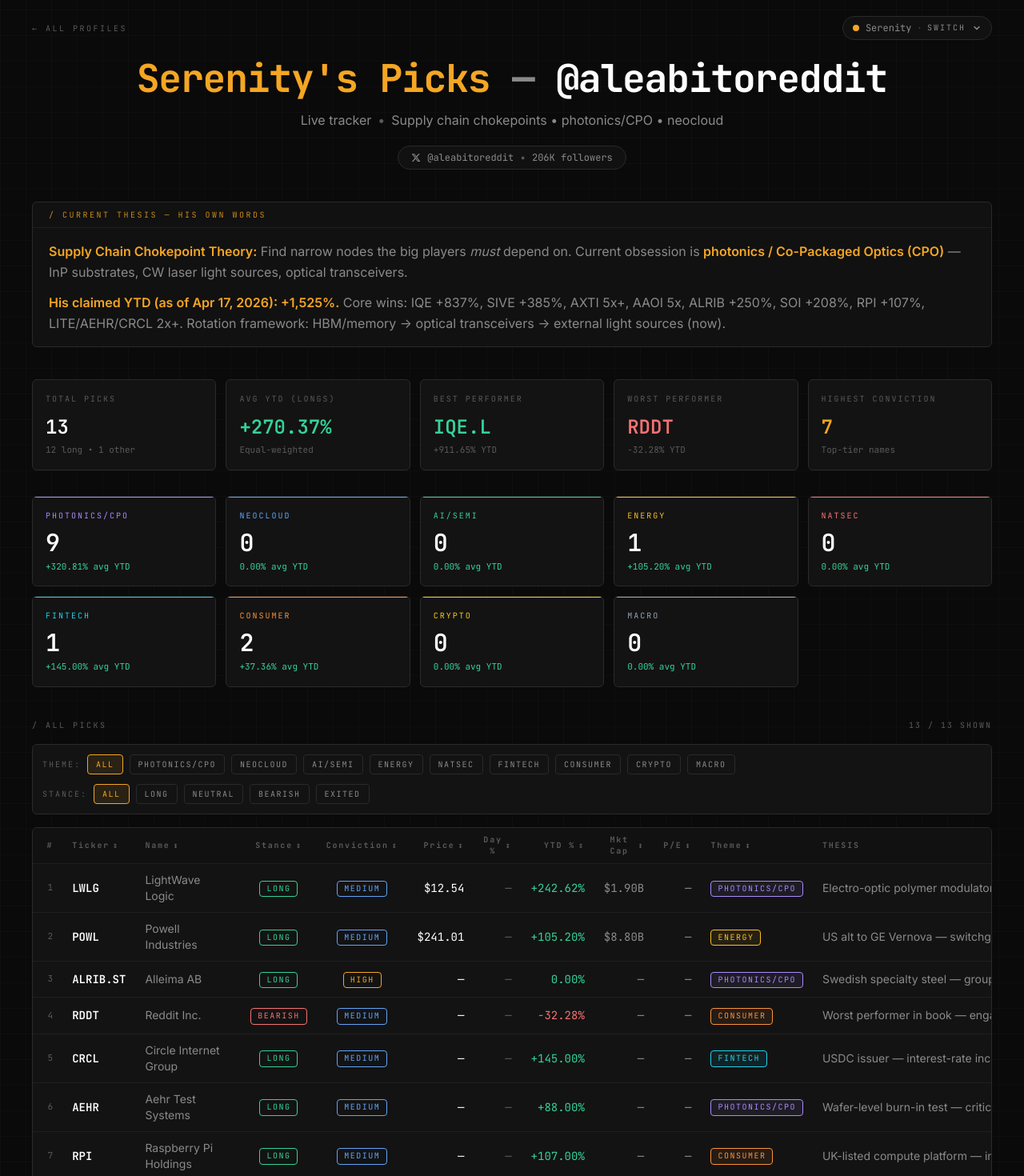
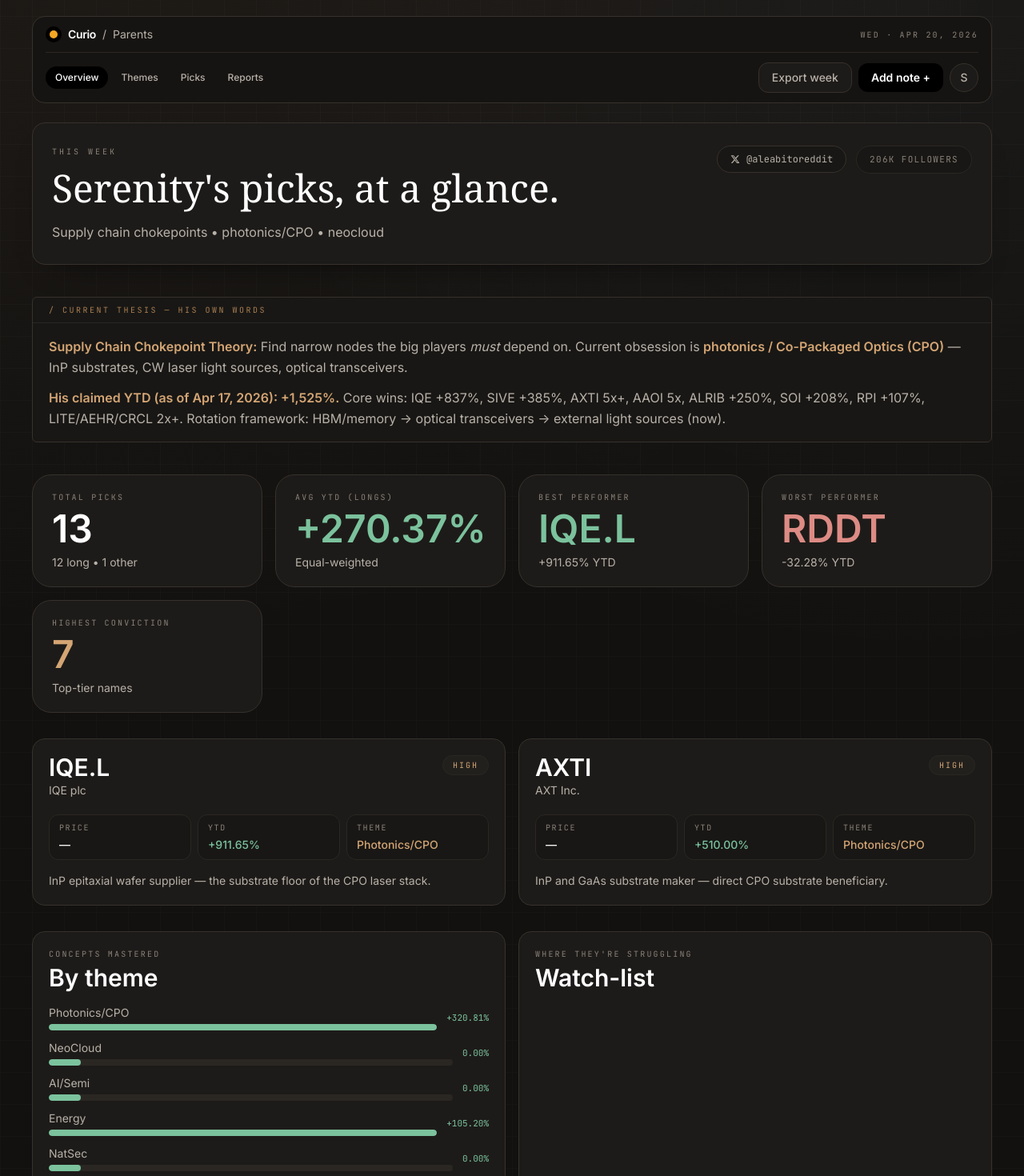
Before and after one commit to AuthByte/dash, a Next.js app: page /serenity in a window 1280 px wide. Shown: the part 20-1490 px from the top of the page at 80% size. Built offline with nearby package versions, Linux system fonts and the light colour scheme.

Commit message:
Redesign dashboard to editorial dark layout
Co-authored-by: AuthByte <AuthByte@users.noreply.github.com>

```diff
--- a/app/[person]/page.tsx
+++ b/app/[person]/page.tsx
@@ -12,10 +12,11 @@ import {
 import { Hero } from "../components/Hero";
 import { ThesisBlock } from "../components/ThesisBlock";
 import { StatStrip } from "../components/StatStrip";
-import { ThemeGrid } from "../components/ThemeGrid";
 import { PicksSection } from "../components/PicksSection";
 import { Footer } from "../components/Footer";
 import { ProfileSwitcher } from "../components/ProfileSwitcher";
+import { HighlightsPanel } from "../components/HighlightsPanel";
+import { InsightsPanel } from "../components/InsightsPanel";
 
 export const dynamic = "force-static";
 
@@ -53,7 +54,13 @@ export default async function PersonDashboardPage({
           <StatStrip stats={headline} />
         </div>
         <div className="mt-8">
-          <ThemeGrid stats={themeStats} />
+          <HighlightsPanel
+            picks={picks}
+            themeMap={new Map(themes.map((theme) => [theme.slug, theme] as const))}
+          />
+        </div>
+        <div id="insights" className="mt-8">
+          <InsightsPanel themeStats={themeStats} picks={picks} />
         </div>
         <div className="mt-10">
           <Suspense fallback={null}>
--- a/app/components/Footer.tsx
+++ b/app/components/Footer.tsx
@@ -3,8 +3,8 @@ import type { SiteMeta } from "@/lib/schema";
 
 export function Footer({ meta }: { meta: SiteMeta }) {
   return (
-    <footer className="mt-16 border-t border-[var(--color-border)] pt-6">
-      <div className="flex flex-col items-center justify-between gap-3 font-mono text-[10px] uppercase tracking-[0.2em] text-[var(--color-text-muted)] sm:flex-row">
+    <footer className="mt-16 rounded-2xl border border-[var(--color-border-strong)] bg-[var(--color-bg-card)] px-5 py-4">
+      <div className="flex flex-col items-start justify-between gap-3 font-mono text-[10px] uppercase tracking-[0.2em] text-[var(--color-text-muted)] sm:flex-row sm:items-center">
         <p>
           Last updated:{" "}
           <span className="text-[var(--color-text-dim)]">
@@ -23,7 +23,7 @@ export function Footer({ meta }: { meta: SiteMeta }) {
           </a>{" "}
           watchers
         </p>
-        <p>Not investment advice. Data may be stale.</p>
+        <p className="text-[var(--color-text-muted)]">Not investment advice.</p>
       </div>
     </footer>
   );
--- a/app/components/Hero.tsx
+++ b/app/components/Hero.tsx
@@ -3,30 +3,32 @@ import type { Person, SiteMeta } from "@/lib/schema";
 
 export function Hero({ meta, person }: { meta: SiteMeta; person: Person }) {
   return (
-    <header className="text-center">
-      <h1 className="font-mono text-3xl font-bold tracking-tight sm:text-5xl">
-        <span style={{ color: person.accent }}>{person.name}&apos;s Picks</span>
-        <span className="text-[var(--color-text-dim)]"> — </span>
-        <span className="text-white">@{meta.handle}</span>
+    <header className="grid gap-6 rounded-2xl border border-[var(--color-border-strong)] bg-[var(--color-bg-card)] px-6 py-7 shadow-[0_20px_40px_-28px_rgba(0,0,0,0.8)] lg:grid-cols-[1fr_auto] lg:items-start">
+      <div>
+        <p className="font-mono text-[10px] uppercase tracking-[0.3em] text-[var(--color-text-muted)]">
+          This week
+        </p>
+        <h1 className="mt-3 font-serif text-4xl leading-[1.1] text-white sm:text-5xl">
+          {person.name}&apos;s picks, at a glance.
         </h1>
-      <p className="mt-4 text-sm text-[var(--color-text-dim)] sm:text-base">
-        Live tracker
-        <span className="mx-2 text-[var(--color-text-muted)]">•</span>
+        <p className="mt-4 max-w-2xl text-sm text-[var(--color-text-dim)] sm:text-base">
           {person.tagline}
         </p>
+      </div>
+      <div className="flex flex-wrap items-center justify-start gap-3 lg:justify-end">
         <a
           href={`https://x.com/${meta.handle}`}
           target="_blank"
           rel="noreferrer"
-        className="mt-5 inline-flex items-center gap-2 rounded-full border border-[var(--color-border-strong)] bg-[var(--color-bg-elev)] px-4 py-1.5 text-xs text-[var(--color-text-dim)] transition hover:border-[var(--color-gold)] hover:text-[var(--color-gold)]"
+          className="inline-flex items-center gap-2 rounded-full border border-[var(--color-border-strong)] bg-[var(--color-bg-elev)] px-4 py-2 text-xs text-[var(--color-text-dim)] transition hover:border-[var(--color-gold)] hover:text-[var(--color-gold)]"
         >
           <XIcon className="h-3 w-3" />
           <span className="font-mono">@{meta.handle}</span>
-        <span className="text-[var(--color-text-muted)]">•</span>
-        <span className="font-mono">
+        </a>
+        <span className="inline-flex items-center rounded-full border border-[var(--color-border)] bg-[var(--color-bg-elev)] px-4 py-2 font-mono text-[11px] uppercase tracking-[0.12em] text-[var(--color-text-muted)]">
           {formatFollowers(meta.follower_count)} followers
         </span>
-      </a>
+      </div>
     </header>
   );
 }
--- /dev/null
+++ b/app/components/HighlightsPanel.tsx
@@ -0,0 +1,88 @@
+"use client";
+
+import { formatPct, formatPrice } from "@/lib/format";
+import type { EnrichedPick } from "@/lib/data";
+import type { Theme } from "@/lib/schema";
+
+export function HighlightsPanel({
+  picks,
+  themeMap,
+}: {
+  picks: EnrichedPick[];
+  themeMap: Map<string, Theme>;
+}) {
+  const featured = picks
+    .filter((pick) => pick.stance !== "exited")
+    .sort((a, b) => b.ytd_pct - a.ytd_pct)
+    .slice(0, 2);
+
+  if (featured.length === 0) return null;
+
+  return (
+    <section className="grid gap-4 lg:grid-cols-2">
+      {featured.map((pick) => (
+        <article
+          key={pick.ticker}
+          className="rounded-2xl border border-[var(--color-border-strong)] bg-[var(--color-bg-card)] p-5"
+        >
+          <div className="flex items-start justify-between">
+            <div>
+              <p className="text-3xl font-semibold leading-none text-white">{pick.ticker}</p>
+              <p className="mt-1 text-sm text-[var(--color-text-dim)]">{pick.name}</p>
+            </div>
+            <span className="rounded-full border border-[var(--color-border)] bg-[var(--color-bg-soft)] px-3 py-1 font-mono text-[10px] uppercase tracking-[0.2em] text-[var(--color-gold)]">
+              {pick.conviction}
+            </span>
+          </div>
+
+          <div className="mt-5 grid grid-cols-3 gap-2">
+            <Metric label="Price" value={formatPrice(pick.price, pick.currency)} />
+            <Metric
+              label="YTD"
+              value={formatPct(pick.ytd_pct, { sign: true })}
+              tone={pick.ytd_pct >= 0 ? "up" : "down"}
+            />
+            <Metric
+              label="Theme"
+              value={themeMap.get(pick.theme)?.label ?? pick.theme}
+              tone="gold"
+            />
+          </div>
+
+          <p className="mt-4 text-sm text-[var(--color-text-dim)]">{pick.thesis_short}</p>
+        </article>
+      ))}
+    </section>
+  );
+}
+
+function Metric({
+  label,
+  value,
+  tone,
+}: {
+  label: string;
+  value: string;
+  tone?: "up" | "down" | "gold";
+}) {
+  return (
+    <div className="rounded-xl border border-[var(--color-border)] bg-[var(--color-bg-elev)] px-3 py-2">
+      <p className="font-mono text-[10px] uppercase tracking-[0.16em] text-[var(--color-text-muted)]">
+        {label}
+      </p>
+      <p
+        className={`mt-1 text-sm font-medium ${
+          tone === "up"
+            ? "text-[var(--color-up)]"
+            : tone === "down"
+              ? "text-[var(--color-down)]"
+              : tone === "gold"
+                ? "text-[var(--color-gold)]"
+                : "text-white"
+        }`}
+      >
+        {value}
+      </p>
+    </div>
+  );
+}
--- /dev/null
+++ b/app/components/InsightsPanel.tsx
@@ -0,0 +1,84 @@
+"use client";
+
+import { formatPct } from "@/lib/format";
+import type { EnrichedPick, ThemeStats } from "@/lib/data";
+
+export function InsightsPanel({
+  themeStats,
+  picks,
+}: {
+  themeStats: ThemeStats[];
+  picks: EnrichedPick[];
+}) {
+  const focusList = picks
+    .filter((pick) => pick.metrics?.day_change_pct != null)
+    .sort((a, b) => (a.metrics?.day_change_pct ?? 0) - (b.metrics?.day_change_pct ?? 0))
+    .slice(0, 4);
+
+  return (
+    <section className="grid gap-4 lg:grid-cols-2">
+      <article className="rounded-2xl border border-[var(--color-border-strong)] bg-[var(--color-bg-card)] p-5">
+        <header className="mb-4">
+          <p className="font-mono text-[10px] uppercase tracking-[0.22em] text-[var(--color-text-muted)]">
+            Concepts Mastered
+          </p>
+          <h3 className="mt-1 text-3xl font-semibold text-white">By theme</h3>
+        </header>
+        <div className="space-y-3">
+          {themeStats.slice(0, 5).map((item) => {
+            const width = Math.min(100, Math.max(8, Math.abs(item.avg_ytd_pct)));
+            const positive = item.avg_ytd_pct >= 0;
+            return (
+              <div key={item.theme.slug} className="grid grid-cols-[1fr_auto] items-center gap-3">
+                <div>
+                  <p className="text-sm text-[var(--color-text-dim)]">{item.theme.label}</p>
+                  <div className="mt-1 h-2 overflow-hidden rounded-full bg-[var(--color-border)]">
+                    <div
+                      className={`h-full rounded-full ${
+                        positive ? "bg-[var(--color-up)]" : "bg-[var(--color-down)]"
+                      }`}
+                      style={{ width: `${width}%` }}
+                    />
+                  </div>
+                </div>
+                <p
+                  className={`font-mono text-[11px] ${
+                    positive ? "text-[var(--color-up)]" : "text-[var(--color-down)]"
+                  }`}
+                >
+                  {formatPct(item.avg_ytd_pct, { sign: true })}
+                </p>
+              </div>
+            );
+          })}
+        </div>
+      </article>
+
+      <article className="rounded-2xl border border-[var(--color-border-strong)] bg-[var(--color-bg-card)] p-5">
+        <header className="mb-4">
+          <p className="font-mono text-[10px] uppercase tracking-[0.22em] text-[var(--color-text-muted)]">
+            Where They&apos;re Struggling
+          </p>
+          <h3 className="mt-1 text-3xl font-semibold text-white">Watch-list</h3>
+        </header>
+        <div className="space-y-3">
+          {focusList.map((pick) => (
+            <div
+              key={pick.ticker}
+              className="rounded-xl border border-[var(--color-border)] bg-[var(--color-bg-soft)] px-4 py-3"
+            >
+              <div className="flex items-center justify-between">
+                <p className="text-lg font-semibold text-white">{pick.ticker}</p>
+                <p className="font-mono text-[11px] text-[var(--color-down)]">
+                  {formatPct(pick.metrics?.day_change_pct ?? 0, { sign: true })}
+                </p>
+              </div>
+              <p className="mt-1 text-sm text-[var(--color-text-dim)]">{pick.name}</p>
+              <p className="mt-2 text-sm text-[var(--color-text-muted)]">{pick.thesis_short}</p>
+            </div>
+          ))}
+        </div>
+      </article>
+    </section>
+  );
+}
--- a/app/components/ProfileSwitcher.tsx
+++ b/app/components/ProfileSwitcher.tsx
@@ -2,6 +2,7 @@
 
 import Link from "next/link";
 import { useEffect, useState } from "react";
+import { usePathname } from "next/navigation";
 import type { Person } from "@/lib/schema";
 
 const STORAGE_KEY = "dash:last_person";
@@ -14,6 +15,7 @@ export function ProfileSwitcher({
   people: Person[];
 }) {
   const [open, setOpen] = useState(false);
+  const pathname = usePathname();
 
   useEffect(() => {
     try {
@@ -23,41 +25,80 @@ export function ProfileSwitcher({
     }
   }, [current.slug]);
 
+  const navItems = [
+    { label: "Overview", href: `/${current.slug}` },
+    { label: "Themes", href: `/${current.slug}#insights` },
+    { label: "Picks", href: `/${current.slug}#picks` },
+    { label: "Reports", href: `/${current.slug}#reports` },
+  ];
+
   return (
-    <div className="flex items-center justify-between">
-      <Link
-        href="/"
-        className="font-mono text-[10px] uppercase tracking-[0.25em] text-[var(--color-text-muted)] transition hover:text-[var(--color-gold)]"
-      >
-        ← All profiles
+    <div className="rounded-2xl border border-[var(--color-border-strong)] bg-[var(--color-bg-panel)] px-4 py-3">
+      <div className="flex flex-wrap items-center gap-3">
+        <Link href="/" className="group inline-flex items-center gap-2">
+          <span className="relative inline-flex h-5 w-5 items-center justify-center rounded-full bg-black">
+            <span
+              className="inline-block h-2.5 w-2.5 rounded-full"
+              style={{ backgroundColor: current.accent }}
+            />
+          </span>
+          <span className="text-sm font-semibold tracking-tight text-white">
+            Curio
+          </span>
+          <span className="text-sm text-[var(--color-text-dim)]">/</span>
+          <span className="text-sm text-[var(--color-text-dim)]">Parents</span>
         </Link>
 
+        <p className="ml-auto hidden font-mono text-[10px] uppercase tracking-[0.22em] text-[var(--color-text-muted)] sm:block">
+          Wed · Apr 20, 2026
+        </p>
+      </div>
+
+      <div className="mt-3 flex flex-wrap items-center gap-2 border-t border-[var(--color-border)] pt-3">
+        <nav className="flex flex-wrap items-center gap-1">
+          {navItems.map((item) => {
+            const isActive =
+              item.href === `/${current.slug}` && pathname === `/${current.slug}`;
+            return (
+              <Link
+                key={item.label}
+                href={item.href}
+                scroll={false}
+                className={`rounded-full px-3 py-1.5 text-xs font-medium transition ${
+                  isActive
+                    ? "bg-black text-white"
+                    : "text-[var(--color-text-dim)] hover:text-white"
+                }`}
+              >
+                {item.label}
+              </Link>
+            );
+          })}
+        </nav>
+
+        <div className="ml-auto flex items-center gap-2">
+          <button
+            type="button"
+            className="hidden rounded-xl border border-[var(--color-border-strong)] bg-[var(--color-bg-card)] px-4 py-2 text-sm font-medium text-[var(--color-text-dim)] transition hover:text-white md:inline-flex"
+          >
+            Export week
+          </button>
+          <button
+            type="button"
+            className="hidden rounded-xl bg-black px-4 py-2 text-sm font-semibold text-white transition hover:bg-[#111] md:inline-flex"
+          >
+            Add note +
+          </button>
           <div className="relative">
             <button
               type="button"
               onClick={() => setOpen((v) => !v)}
-          className="group flex items-center gap-2 rounded-full border border-[var(--color-border-strong)] bg-[var(--color-bg-elev)] px-3 py-1.5 text-xs text-[var(--color-text-dim)] transition hover:border-[var(--color-gold)] hover:text-[var(--color-gold)]"
+              className="flex h-9 w-9 items-center justify-center rounded-full border border-[var(--color-border-strong)] bg-[var(--color-bg-card)] text-sm font-medium text-[var(--color-text-dim)] transition hover:text-white"
               aria-haspopup="menu"
               aria-expanded={open}
+              aria-label="Switch profile"
             >
-          <span
-            className="inline-block h-2 w-2 rounded-full"
-            style={{ backgroundColor: current.accent }}
-          />
-          <span className="font-mono">{current.name}</span>
-          <span className="text-[var(--color-text-muted)]">·</span>
-          <span className="font-mono text-[10px] uppercase tracking-[0.2em]">
-            switch
-          </span>
-          <svg
-            className={`h-3 w-3 transition ${open ? "rotate-180" : ""}`}
-            viewBox="0 0 12 12"
-            fill="none"
-            stroke="currentColor"
-            strokeWidth="1.5"
-          >
-            <path d="M3 4.5l3 3 3-3" strokeLinecap="round" strokeLinejoin="round" />
-          </svg>
+              {current.name.slice(0, 1)}
             </button>
 
             {open && (
@@ -69,7 +110,7 @@ export function ProfileSwitcher({
                 />
                 <div
                   role="menu"
-              className="absolute right-0 z-20 mt-2 w-64 overflow-hidden rounded-md border border-[var(--color-border-strong)] bg-[var(--color-bg-card)] shadow-xl"
+                  className="absolute right-0 z-20 mt-2 w-64 overflow-hidden rounded-xl border border-[var(--color-border-strong)] bg-[var(--color-bg-panel)] shadow-xl"
                 >
                   <div className="border-b border-[var(--color-border)] px-3 py-2">
                     <p className="font-mono text-[10px] uppercase tracking-[0.25em] text-[var(--color-text-muted)]">
@@ -84,8 +125,8 @@ export function ProfileSwitcher({
                           <Link
                             href={`/${p.slug}`}
                             onClick={() => setOpen(false)}
-                        className={`flex items-center gap-3 px-3 py-2.5 text-sm transition hover:bg-[var(--color-bg-elev)] ${
-                          isActive ? "bg-[var(--color-bg-elev)]" : ""
+                            className={`flex items-center gap-3 px-3 py-2.5 text-sm transition hover:bg-[var(--color-bg-card)] ${
+                              isActive ? "bg-[var(--color-bg-card)]" : ""
                             }`}
                           >
                             <span
@@ -124,5 +165,7 @@ export function ProfileSwitcher({
             )}
           </div>
         </div>
+      </div>
+    </div>
   );
 }
--- a/app/components/StatStrip.tsx
+++ b/app/components/StatStrip.tsx
@@ -45,22 +45,22 @@ export function StatStrip({ stats }: { stats: HeadlineStats }) {
   ];
 
   return (
-    <section className="grid grid-cols-2 gap-3 sm:grid-cols-3 lg:grid-cols-5">
+    <section className="grid grid-cols-1 gap-4 sm:grid-cols-2 lg:grid-cols-4">
       {items.map((item) => (
         <article
           key={item.label}
-          className="group relative overflow-hidden rounded-md border border-[var(--color-border-strong)] bg-[var(--color-bg-card)] p-4 transition hover:border-[var(--color-gold)]/40"
+          className="group relative overflow-hidden rounded-3xl border border-[var(--color-border-strong)] bg-[var(--color-bg-card)] px-6 py-5 transition hover:border-[var(--color-gold)]/40"
         >
-          <p className="font-mono text-[10px] uppercase tracking-[0.2em] text-[var(--color-text-muted)]">
+          <p className="font-mono text-[10px] uppercase tracking-[0.22em] text-[var(--color-text-muted)]">
             {item.label}
           </p>
           <p
-            className={`mt-3 font-mono text-2xl font-semibold ${toneClass(item.tone)}`}
+            className={`mt-2 font-sans text-5xl leading-none font-semibold ${toneClass(item.tone)}`}
           >
             {item.value}
           </p>
           {item.sub && (
-            <p className="mt-1 font-mono text-[11px] text-[var(--color-text-muted)]">
+            <p className="mt-2 text-sm text-[var(--color-text-dim)]">
               {item.sub}
             </p>
           )}
--- a/app/components/ThemeGrid.tsx
+++ b/app/components/ThemeGrid.tsx
@@ -10,42 +10,51 @@ export function ThemeGrid({ stats }: { stats: ThemeStats[] }) {
   const activeTheme = params.get("theme");
 
   return (
-    <section className="grid grid-cols-2 gap-3 sm:grid-cols-3 lg:grid-cols-4 xl:grid-cols-5">
+    <section className="grid gap-3 sm:grid-cols-2 lg:grid-cols-1">
       {stats.map((s) => {
         const isActive = activeTheme === s.theme.slug;
         const tone = s.avg_ytd_pct >= 0 ? "up" : "down";
         const next = new URLSearchParams(params.toString());
         if (isActive) next.delete("theme");
         else next.set("theme", s.theme.slug);
-        const href = `/?${next.toString()}#picks`;
+        const qs = next.toString();
+        const href = qs ? `?${qs}#picks` : "#picks";
         return (
           <Link
             key={s.theme.slug}
             href={href}
             scroll={false}
-            className={`group relative overflow-hidden rounded-md border bg-[var(--color-bg-card)] p-4 transition hover:translate-y-[-1px] ${
+            className={`group relative overflow-hidden rounded-2xl border bg-[var(--color-bg-card)] p-4 transition hover:translate-y-[-1px] ${
               isActive
                 ? "border-[var(--color-gold)]"
-                : "border-[var(--color-border-strong)] hover:border-[var(--color-text-dim)]"
+                : "border-[var(--color-border-strong)] hover:border-[var(--color-text-dim)]/70"
             }`}
           >
             <span
               className="absolute inset-x-0 top-0 h-px"
               style={{ background: s.theme.accent }}
             />
-            <div className="flex items-baseline justify-between">
+            <div className="flex items-baseline justify-between gap-3">
               <p
                 className="font-mono text-[10px] uppercase tracking-[0.2em]"
                 style={{ color: s.theme.accent }}
               >
                 {s.theme.label}
               </p>
+              <span className="font-mono text-[10px] uppercase tracking-[0.15em] text-[var(--color-text-muted)]">
+                {s.count} picks
+              </span>
             </div>
-            <p className="mt-2 font-mono text-3xl font-semibold text-white">
-              {s.count}
-            </p>
+            <div className="mt-3 h-1.5 overflow-hidden rounded-full bg-[var(--color-border)]">
+              <div
+                className={`h-full rounded-full ${
+                  tone === "up" ? "bg-[var(--color-up)]" : "bg-[var(--color-down)]"
+                }`}
+                style={{ width: `${Math.min(100, Math.max(10, Math.abs(s.avg_ytd_pct)))}%` }}
+              />
+            </div>
             <p
-              className={`mt-1 font-mono text-[11px] ${
+              className={`mt-2 font-mono text-[11px] ${
                 tone === "up"
                   ? "text-[var(--color-up)]"
                   : "text-[var(--color-down)]"
--- a/app/globals.css
+++ b/app/globals.css
@@ -1,18 +1,20 @@
 @import "tailwindcss";
 
 @theme {
-  --color-bg: #0a0a0a;
-  --color-bg-elev: #111111;
-  --color-bg-card: #131313;
-  --color-border: #1f1f1f;
-  --color-border-strong: #2a2a2a;
-  --color-text: #e5e5e5;
-  --color-text-dim: #8a8a8a;
-  --color-text-muted: #5a5a5a;
-  --color-gold: #f5a623;
-  --color-gold-dim: #c98a1c;
-  --color-up: #34d399;
-  --color-down: #f87171;
+  --color-bg: #121110;
+  --color-bg-elev: #181715;
+  --color-bg-card: #1d1b19;
+  --color-bg-soft: #22201d;
+  --color-bg-panel: #161412;
+  --color-border: #2a2723;
+  --color-border-strong: #36312c;
+  --color-text: #f2efe9;
+  --color-text-dim: #b8b1a8;
+  --color-text-muted: #8a8278;
+  --color-gold: #d4a574;
+  --color-gold-dim: #ab7f52;
+  --color-up: #7bc29d;
+  --color-down: #dd8b84;
   --color-long: #34d399;
   --color-bearish: #f87171;
   --color-neutral: #94a3b8;
@@ -22,12 +24,17 @@
   --color-conv-low: #5a5a5a;
 
   --font-sans: "Inter", ui-sans-serif, system-ui, -apple-system, sans-serif;
+  --font-display: "Iowan Old Style", "Palatino Linotype", Palatino, "Book Antiqua",
+    "URW Palladio L", serif;
   --font-mono: "JetBrains Mono", ui-monospace, "SF Mono", Menlo, monospace;
 }
 
 html,
 body {
-  background-color: var(--color-bg);
+  background:
+    radial-gradient(circle at 15% -10%, rgba(212, 165, 116, 0.08), transparent 35%),
+    radial-gradient(circle at 90% 0%, rgba(255, 255, 255, 0.04), transparent 30%),
+    var(--color-bg);
   color: var(--color-text);
   font-family: var(--font-sans);
   -webkit-font-smoothing: antialiased;
@@ -45,12 +52,16 @@ body {
   font-feature-settings: "zero", "ss02";
 }
 
+.font-display {
+  font-family: var(--font-display);
+}
+
 /* Subtle scanline / grid backdrop */
 .bg-grid {
   background-image:
-    linear-gradient(to right, rgba(255, 255, 255, 0.02) 1px, transparent 1px),
-    linear-gradient(to bottom, rgba(255, 255, 255, 0.02) 1px, transparent 1px);
-  background-size: 32px 32px;
+    linear-gradient(to right, rgba(255, 255, 255, 0.015) 1px, transparent 1px),
+    linear-gradient(to bottom, rgba(255, 255, 255, 0.015) 1px, transparent 1px);
+  background-size: 40px 40px;
 }
 
 .divider-ascii {
```
Lines whose indentation alone changed are shown as unchanged.
